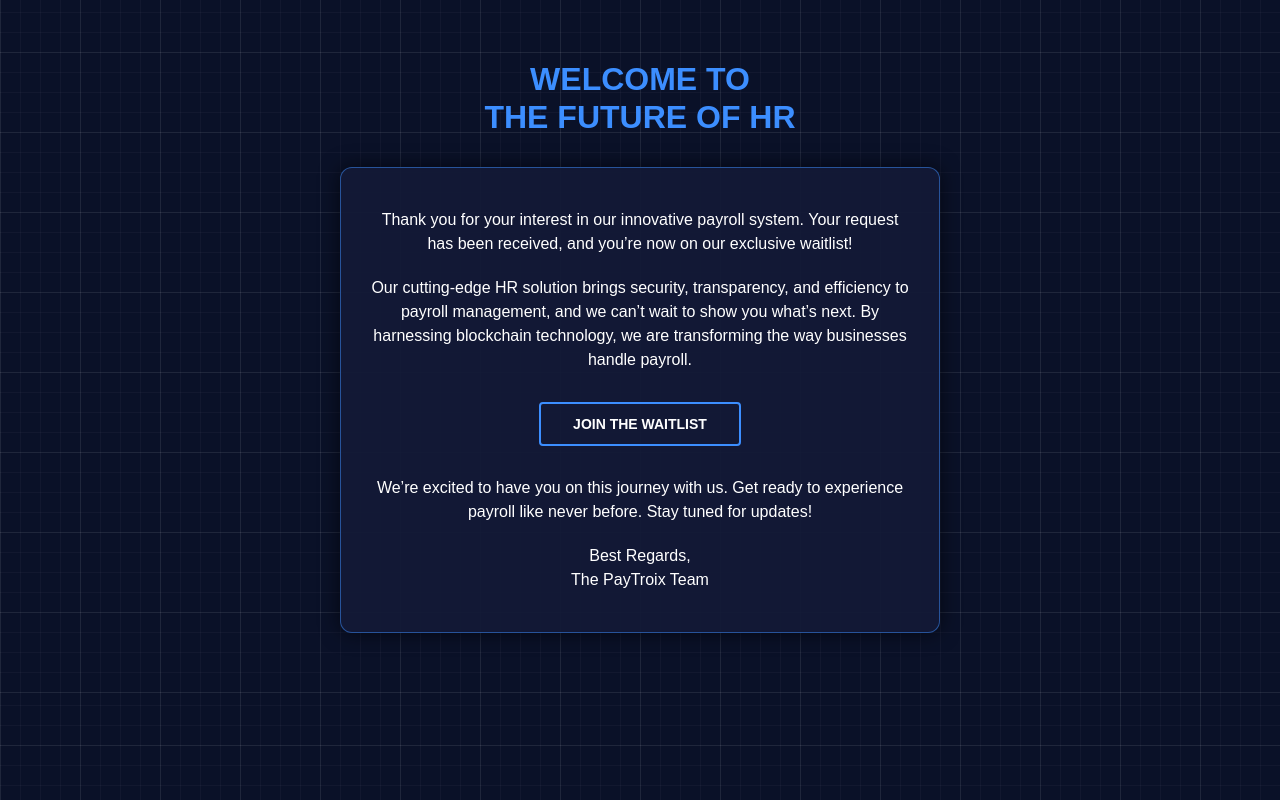
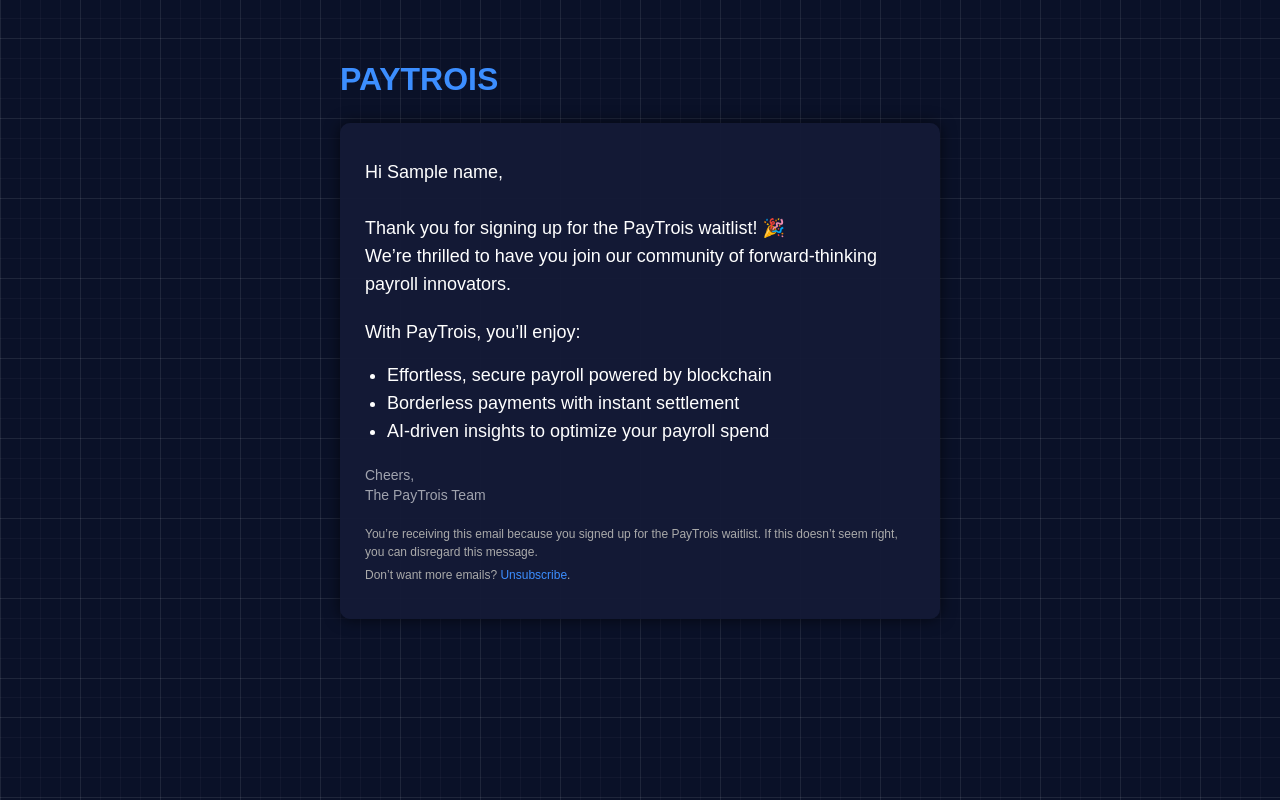
Before and after one commit to Web3-gen/Backend, a Django app: template templates/email_template.html in a window 1280 px wide. Run offline with Django 5.2, Linux system fonts and the light colour scheme; the template is opened without the code that fills it: most values are stand-ins (such as "Sample title", 1, 10 or a date in 2020).

Commit message:
refactor

```diff
--- a/templates/email_template.html
+++ b/templates/email_template.html
@@ -2,13 +2,12 @@
 <html lang="en">
 <head>
   <meta charset="UTF-8">
-  <title>PayTroix Waitlist</title>
+  <title>Welcome to PayTrois Waitlist</title>
 </head>
 <body style="
     margin: 0;
     padding: 0;
     background-color: #0a1128;
-    /* two-layered grid: faint minor lines every 20px, slightly stronger major lines every 80px */
     background-image:
       repeating-linear-gradient(0deg,
         rgba(255,255,255,0.03) 0, rgba(255,255,255,0.03) 1px,
@@ -26,90 +25,103 @@
         rgba(255,255,255,0.06) 0, rgba(255,255,255,0.06) 1px,
         transparent 1px, transparent 80px
       );
-    background-size: auto;
   ">
   <div style="
       max-width: 600px;
       margin: 0 auto;
       padding: 60px 20px;
+      text-align: center;
       font-family: Arial, sans-serif;
-      text-align: center;
     ">
 
-    <!-- Heading -->
+    <!-- Title/Header -->
     <h1 style="
         color: #3C8EFF;
         font-size: 32px;
         line-height: 1.2;
         text-transform: uppercase;
-        margin: 0 0 30px;
+        margin: 0 0 25px;
+        text-align: left;
       ">
-      Welcome to<br>The Future of HR
+      PayTrois
     </h1>
 
-    <!-- Content wrapper -->
+    <!-- Content box -->
     <div style="
-        background-color: rgba(19, 26, 54, 0.95);
-        border: 1px solid rgba(60, 142, 255, 0.5);
-        border-radius: 12px;
-        box-shadow: 0 0 20px rgba(0, 0, 0, 0.6);
-        padding: 40px 30px;
+        background-color: rgba(19,26,54,0.95);
+        border-radius: 10px;
+        box-shadow: 0 0 15px rgba(0,0,0,0.6);
+        padding: 35px 25px;
+        display: inline-block;
+        text-align: left;
       ">
 
-      <!-- Intro text -->
+      <!-- Greeting -->
       <p style="
           color: #ffffff;
-          font-size: 16px;
-          line-height: 24px;
+          font-size: 18px;
+          line-height: 28px;
           margin: 0 0 20px;
         ">
-        Thank you for your interest in our innovative payroll system. Your request has been received, and you’re now on our exclusive waitlist!
+        Hi {{name}},<br><br>
+        Thank you for signing up for the PayTrois waitlist! 🎉<br>
+        We’re thrilled to have you join our community of forward-thinking payroll innovators.
+      </p>
+
+      <!-- Introduction -->
+      <p style="
+          color: #ffffff;
+          font-size: 18px;
+          line-height: 28px;
+          margin: 0 0 15px;
+        ">
+        With PayTrois, you’ll enjoy:
+      </p>
+
+      <!-- Highlights -->
+      <ul style="
+          color: #ffffff;
+          font-size: 18px;
+          line-height: 28px;
+          margin: 0 0 20px;
+          padding-left: 22px;
+        ">
+        <li>Effortless, secure payroll powered by blockchain</li>
+        <li>Borderless payments with instant settlement</li>
+        <li>AI-driven insights to optimize your payroll spend</li>
+      </ul>
+
+      <!-- Fainter, smaller “Cheers” -->
+      <p style="
+          color: rgba(255,255,255,0.6);
+          font-size: 14px;
+          line-height: 20px;
+          margin: 0 0 20px;
+        ">
+        Cheers,<br>
+        The PayTrois Team
+      </p>
+
+      <!-- Footer disclaimer -->
+      <p style="
+          font-size: 12px;
+          color: #AAAAAA;
+          line-height: 18px;
+          margin: 0 0 5px;
+        ">
+        You’re receiving this email because you signed up for the PayTrois waitlist. If this doesn’t seem right, you can disregard this message.
       </p>
       <p style="
-          color: #ffffff;
-          font-size: 16px;
-          line-height: 24px;
-          margin: 0 0 30px;
-        ">
-        Our cutting-edge HR solution brings security, transparency, and efficiency to payroll management, and we can’t wait to show you what’s next. By harnessing blockchain technology, we are transforming the way businesses handle payroll.
-    </p>
-
-      <!-- Button -->
-      <a href="#"
-         style="
-           display: inline-block;
-           padding: 12px 32px;
-           border: 2px solid #3C8EFF;
-           border-radius: 4px;
-           color: #ffffff;
-           text-decoration: none;
-           font-size: 14px;
-           font-weight: bold;
-           text-transform: uppercase;
-           margin-bottom: 30px;
-         ">
-        Join the Waitlist
-      </a>
-
-      <!-- Closing text -->
-      <p style="
-          color: #ffffff;
-          font-size: 16px;
-          line-height: 24px;
-          margin: 0 0 20px;
-        ">
-        We’re excited to have you on this journey with us. Get ready to experience payroll like never before. Stay tuned for updates!
-      </p>
-      <p style="
-          color: #ffffff;
-          font-size: 16px;
-          line-height: 24px;
+          font-size: 12px;
+          color: #AAAAAA;
+          line-height: 18px;
           margin: 0;
         ">
-        Best Regards,<br>
-        The PayTroix Team
+        Don’t want more emails? <a href="#" style="color:#3C8EFF; text-decoration:none;">Unsubscribe</a>.
       </p>
+
     </div>
+
   </div>
 </body>
 </html>
```
